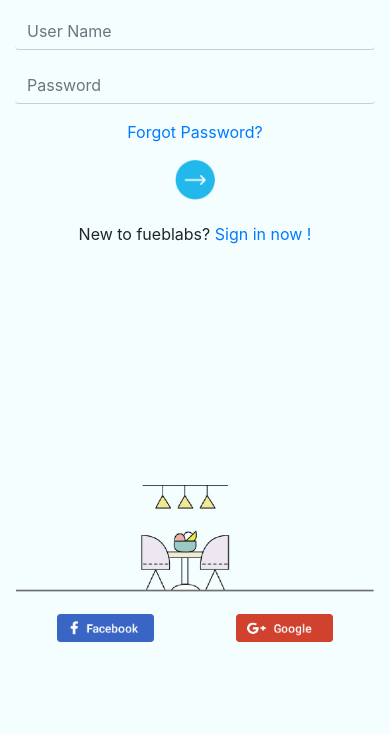
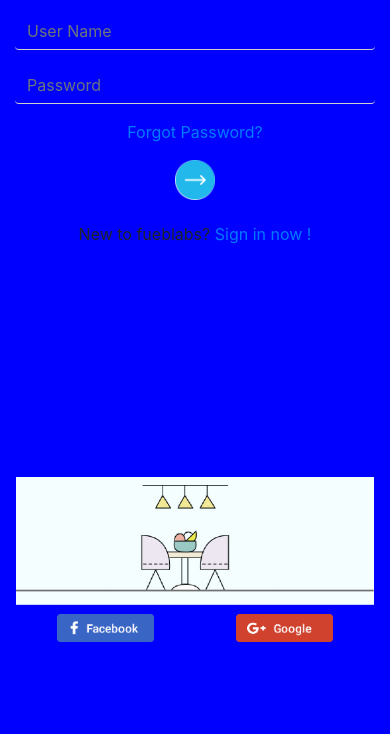
Before and after one commit to ParameshSS/newProject, a website: page www/index.html in a window 390 px wide. Shown: the part 110-844 px from the top of the page. Drawn offline with nearby package versions, Linux system fonts and the light colour scheme; some packages are replaced by stand-ins of ours.

Commit message:
second commit

```diff
--- a/www/index.html
+++ b/www/index.html
@@ -13,7 +13,7 @@
   <style>
   body {
 
-      background:#f4feff ;
+      background:blue ;
       /* background-image: url("images/bg-login.jpg"); */
       background-size:100%;
       background-attachment: fixed;
```
